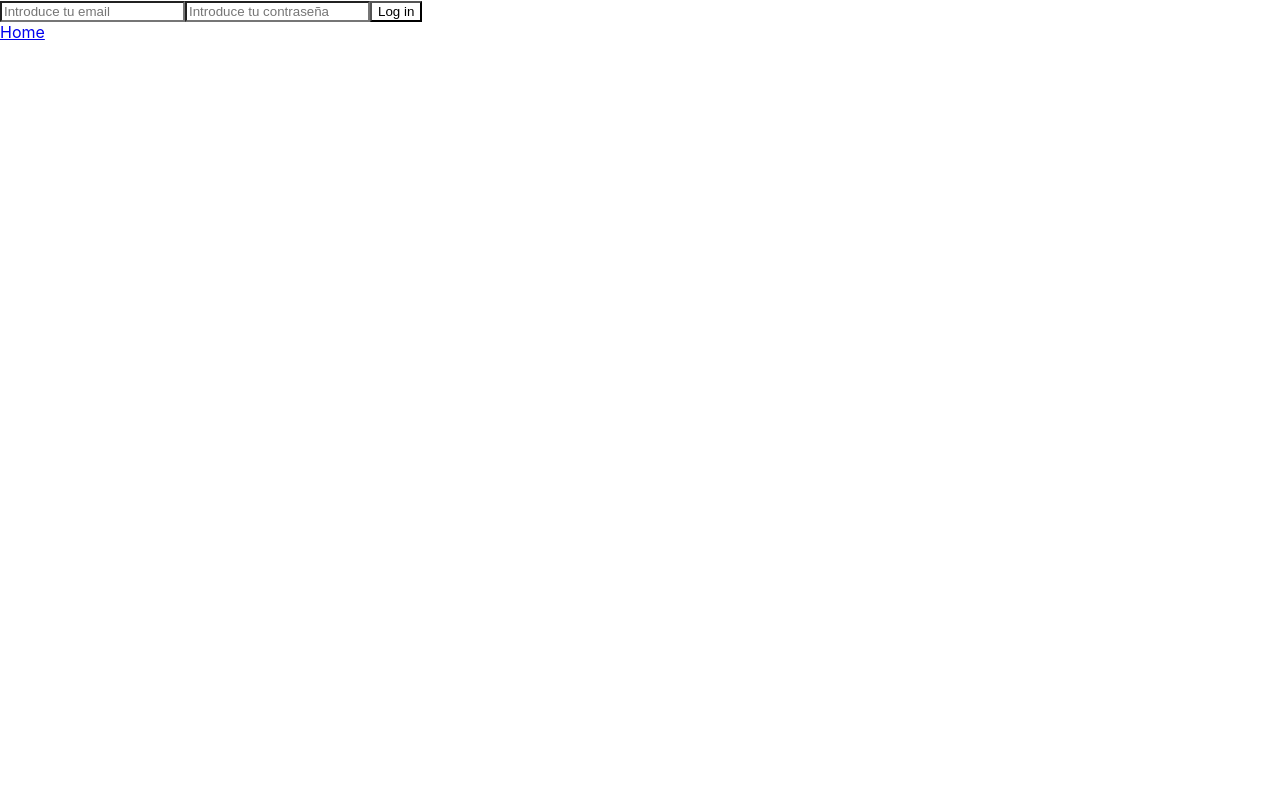
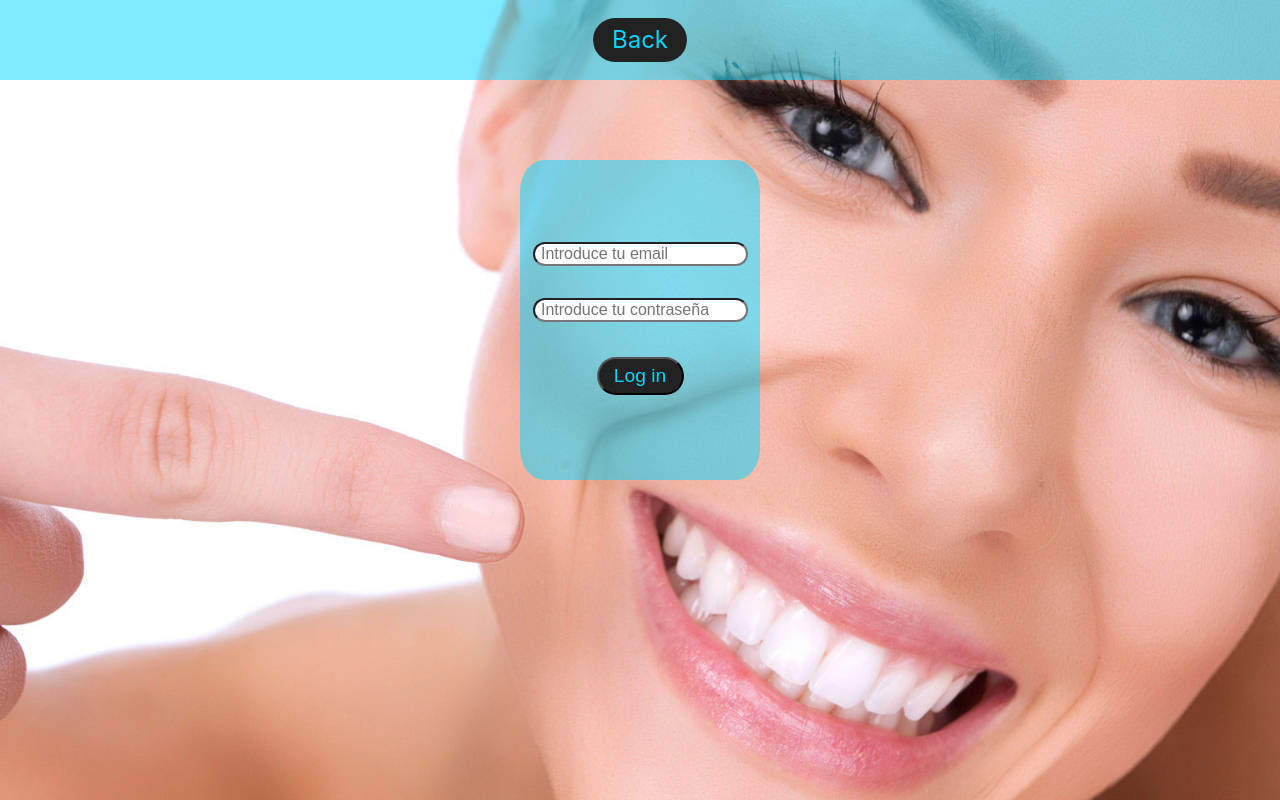
Before and after one commit to CherokiDev/dental-clinic-frontend, a React (Create React App) app: page /login in a window 1280 px wide. Built offline with nearby package versions, Linux system fonts and the light colour scheme.

Commit message:
added basic styles to Login

```diff
--- a/src/containers/Home/Home.jsx
+++ b/src/containers/Home/Home.jsx
@@ -7,11 +7,11 @@ const Home = () => {
   return (
     <body className="bodyHome">
 
-      <div className="botones">
-        <div className="botonLogin">
+      <div className="headerHome">
+        <div className="buttonLogin">
           <Link to="/login">Login</Link>
         </div>
-        <div className="botonSignup">
+        <div className="buttonSignup">
           <Link to="/signup">Signup</Link>
         </div>
       </div>
@@ -19,6 +19,7 @@ const Home = () => {
       <div className="tittleHome">
         DENTAL CLINIC ALWAYS SMILE
       </div>
+
     </body>
   )
 }
--- a/src/containers/Home/Home.scss
+++ b/src/containers/Home/Home.scss
@@ -3,7 +3,6 @@
 }
 
 .bodyHome {
-    //background-color: lightgreen;
     margin: 0;
     display: flex;
     width: 100%;
@@ -17,7 +16,7 @@
     background-size: cover;
 }
 
- .botones {
+.headerHome {
     background-color: rgba(0, 216, 255, 0.5);
     height: 5em;
     width: 100%;
@@ -25,10 +24,9 @@
     position: fixed;
     justify-content: space-evenly;
     align-items: center;
-    //opacity: 90%;
 }
 
- .botonLogin {
+.buttonLogin {
     border-radius: 2em;
 
     a {
@@ -40,6 +38,7 @@
         padding: 0.3em 0.8em;
         border-radius: 2em;
         transition: 1s;
+
         &:hover {
             background-color: rgb(84, 84, 84);
             transition: 1s;
@@ -47,7 +46,7 @@
     }
 }
 
-.botonSignup {
+.buttonSignup {
     border-radius: 2em;
 
     a {
@@ -59,6 +58,7 @@
         padding: 0.3em 0.8em;
         border-radius: 2em;
         transition: 1s;
+
         &:hover {
             background-color: rgb(84, 84, 84);
             transition: 1s;
--- a/src/containers/Login/Login.jsx
+++ b/src/containers/Login/Login.jsx
@@ -1,6 +1,7 @@
 import React from 'react';
 import axios from 'axios';
 import { Link, useHistory } from 'react-router-dom';
+import './Login.scss';
 
 
 const Login = () => {
@@ -30,16 +31,23 @@ const Login = () => {
 	}
 
 	return (
-        <div>
-            <form className="login-form" onSubmit={handleSubmit}>
-                <input type="email" name="email" required placeholder="Introduce tu email" />
-                <input type="password" name="password" required placeholder="Introduce tu contraseña" />
+		<body className="bodyLogin">
+
+      <div className="headerLogin">
+        <div className="buttonBack">
+				  <Link to='/'>Back</Link>
+        </div>
+      </div>
+
+			<div className="containerFormLogin">
+				<form className="loginForm" onSubmit={handleSubmit}>
+					<input className="formEmail" type="email" name="email" required placeholder=" Introduce tu email" />
+					<input type="password" name="password" required placeholder=" Introduce tu contraseña" />
 					<button type="submit">Log in</button>
 				</form>
+      </div>
 
-            <Link to='/'>Home</Link>
-
-        </div>
+		</body>
 	)
 }
 
--- a/src/containers/Login/Login.scss
+++ b/src/containers/Login/Login.scss
@@ -0,0 +1,96 @@
+* {
+    background-color: #ffffff;
+}
+
+.bodyLogin {
+    margin: 0;
+    display: flex;
+    width: 100%;
+    height: 50em;
+    align-items: center;
+    justify-content: flex-start;
+    flex-direction: column;
+    background-image: url(../../img/photoHome3.jpg);
+    background-repeat: no-repeat;
+    background-position: bottom;
+    background-size: cover;
+}
+
+.headerLogin {
+    background-color: rgba(0, 216, 255, 0.5);
+    height: 5em;
+    width: 100%;
+    display: flex;
+    position: fixed;
+    justify-content: space-evenly;
+    align-items: center;
+}
+
+.buttonBack {
+    border-radius: 2em;
+
+    a {
+        all: unset;
+        cursor: pointer;
+        color: rgb(0, 216, 255);
+        background-color: #222222;
+        font-size: 1.5em;
+        padding: 0.3em 0.8em;
+        border-radius: 2em;
+        transition: 1s;
+
+        &:hover {
+            background-color: rgb(84, 84, 84);
+            transition: 1s;
+        }
+    }
+}
+
+.containerFormLogin {
+    background-color: rgba(0, 216, 255, 0.5);
+    height: 20em;
+    width: 15em;
+    margin-top: 10em;
+    border-radius: 10%;
+    display: flex;
+    justify-content: center;
+    align-items: center;
+    flex-direction: column;
+    position: fixed;
+
+}
+
+.loginForm{
+    all: unset;
+    display: flex;
+    justify-content: center;
+    align-items: center;
+    flex-direction: column;
+
+    input {
+        margin: 1em;
+        border-radius: 1em;
+        font-size: 1em;
+    }
+
+    button {
+        margin: 1em;
+        border-radius: 1em;
+        font-size: 1.2em;
+        cursor: pointer;
+        color: rgb(0, 216, 255);
+        background-color: #222222;
+        padding: 0.3em 0.8em;
+        transition: 0.5s;
+
+        &:hover {
+            background-color: rgb(84, 84, 84);
+            transition: 0.5s;
+        }
+    }
+
+}
+/*
+.formEmail {
+    margin: 2em;
+} */
```
Lines whose indentation alone changed are shown as unchanged.
